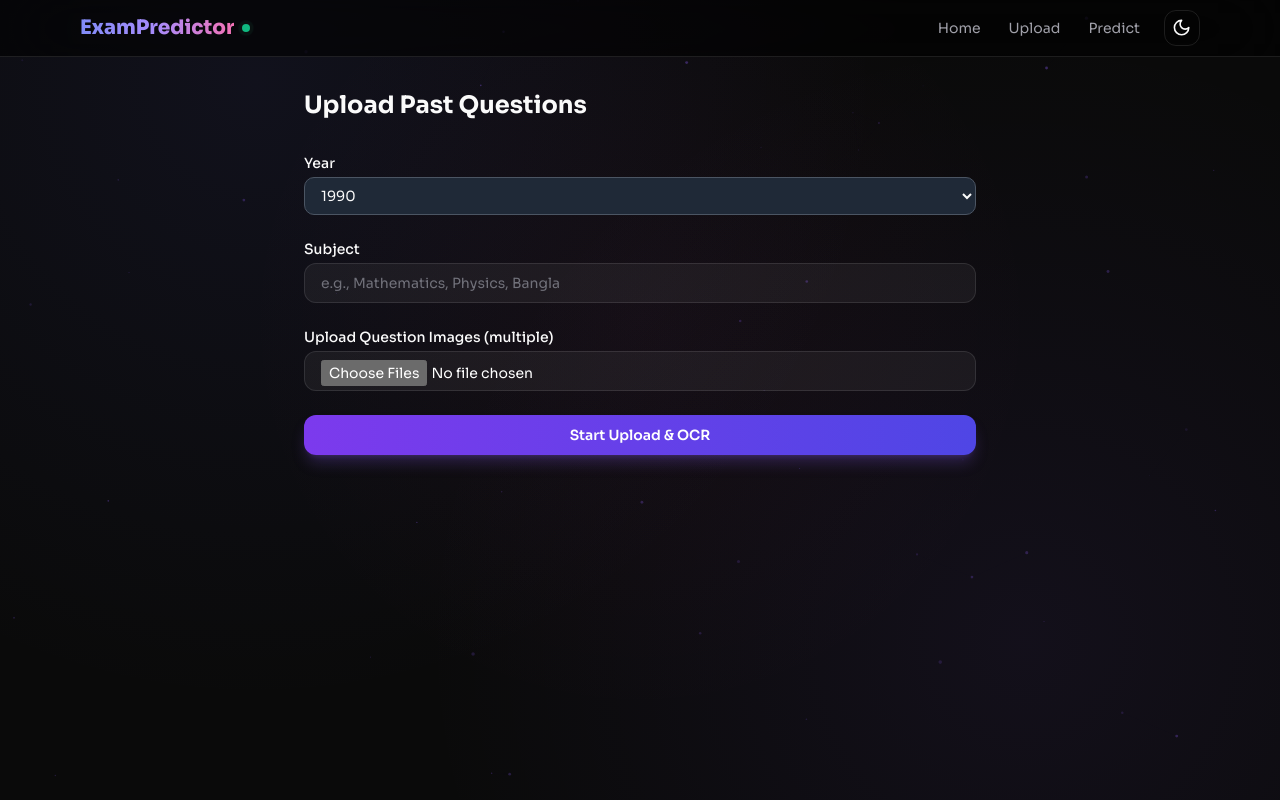
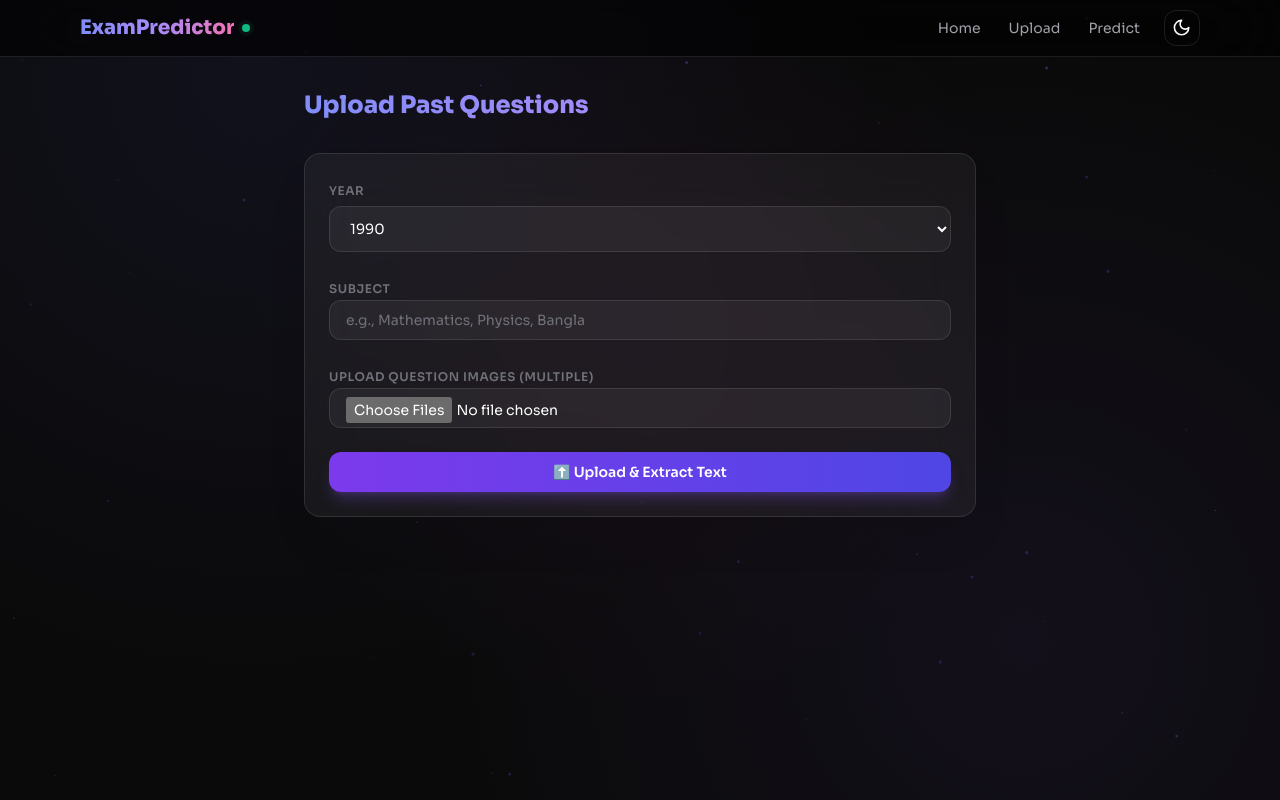
Before and after one commit to Rahat0764/QuestionPredictor, a Next.js app: page /upload/questions in a window 1280 px wide. Built offline with nearby package versions, Linux system fonts and the light colour scheme; no server answers.

Commit message:
Update page.tsx

```diff
--- a/app/upload/questions/page.tsx
+++ b/app/upload/questions/page.tsx
@@ -5,17 +5,13 @@ import { Input } from "@/components/ui/input"
 import { uploadQuestion } from "@/app/actions/uploadQuestion"
 import type { UploadState } from "@/lib/types"
 
-const initialState: UploadState = {
-  success: false,
-  error: "",
-  results: null,
-}
+const initialState: UploadState = { success: false, error: "", results: null }
 
 function SubmitButton() {
   const { pending } = useFormStatus()
   return (
-    <Button type="submit" className="w-full" disabled={pending}>
-      {pending ? "Uploading..." : "Start Upload & OCR"}
+    <Button type="submit" className="w-full btn-premium" disabled={pending}>
+      {pending ? "Uploading..." : "⬆️ Upload & Extract Text"}
     </Button>
   )
 }
@@ -25,44 +21,28 @@ export default function UploadQuestions() {
 
   return (
     <div className="max-w-2xl mx-auto space-y-8">
-      <h2 className="text-2xl font-bold">Upload Past Questions</h2>
-      <form action={formAction} className="space-y-6">
+      <h2 className="text-2xl font-extrabold gradient-text">Upload Past Questions</h2>
+      <form action={formAction} className="glass p-6 space-y-6">
         <div>
-          <label className="block text-sm font-medium mb-1">Year</label>
-          <select
-            name="year"
-            className="w-full rounded-md border border-gray-300 dark:border-gray-600 bg-white dark:bg-gray-800 px-3 py-2 text-sm"
-            required
-          >
+          <label className="text-xs font-semibold uppercase tracking-wider text-zinc-500">Year</label>
+          <select name="year" className="mt-1 w-full rounded-xl border border-white/10 bg-white/5 px-4 py-3 text-sm text-white focus:outline-none focus:ring-2 focus:ring-violet-500/50 appearance-auto" required>
             {Array.from({ length: new Date().getFullYear() - 1989 }, (_, i) => (
-              <option key={i} value={1990 + i}>{1990 + i}</option>
+              <option key={i} value={1990 + i} className="bg-gray-900">{1990 + i}</option>
             ))}
           </select>
         </div>
-
         <div>
-          <label className="block text-sm font-medium mb-1">Subject</label>
+          <label className="text-xs font-semibold uppercase tracking-wider text-zinc-500">Subject</label>
           <Input type="text" name="subject" placeholder="e.g., Mathematics, Physics, Bangla" required />
         </div>
-
         <div>
-          <label className="block text-sm font-medium mb-1">Upload Question Images (multiple)</label>
+          <label className="text-xs font-semibold uppercase tracking-wider text-zinc-500">Upload Question Images (multiple)</label>
           <Input type="file" name="files" multiple accept="image/*" required />
         </div>
-
         <SubmitButton />
+        {state.error && <div className="p-3 bg-rose-500/10 border border-rose-500/20 rounded-lg text-rose-400 text-sm">{state.error}</div>}
+        {state.success && state.results && <div className="p-3 bg-emerald-500/10 border border-emerald-500/20 rounded-lg text-emerald-400 text-sm">✅ Uploaded {state.results.length} file(s)</div>}
       </form>
-
-      {state.error && (
-        <div className="p-3 bg-red-50 dark:bg-red-900/20 text-red-600 dark:text-red-400 rounded-md text-sm">
-          {state.error}
-        </div>
-      )}
-      {state.success && state.results && (
-        <div className="p-3 bg-green-50 dark:bg-green-900/20 text-green-700 dark:text-green-400 rounded-md text-sm">
-          Successfully uploaded {state.results.length} file(s)!
-        </div>
-      )}
     </div>
   )
 }
```
